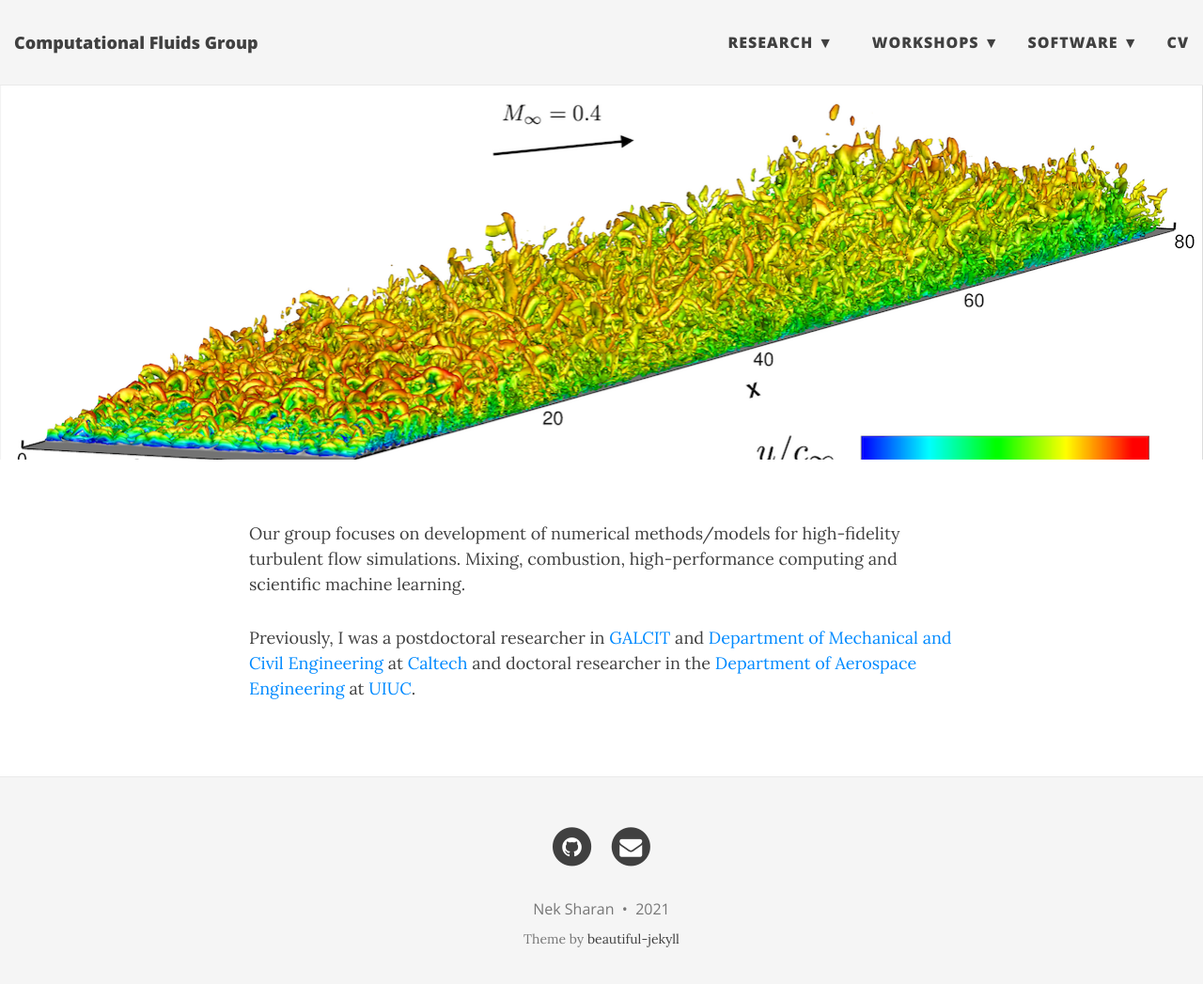
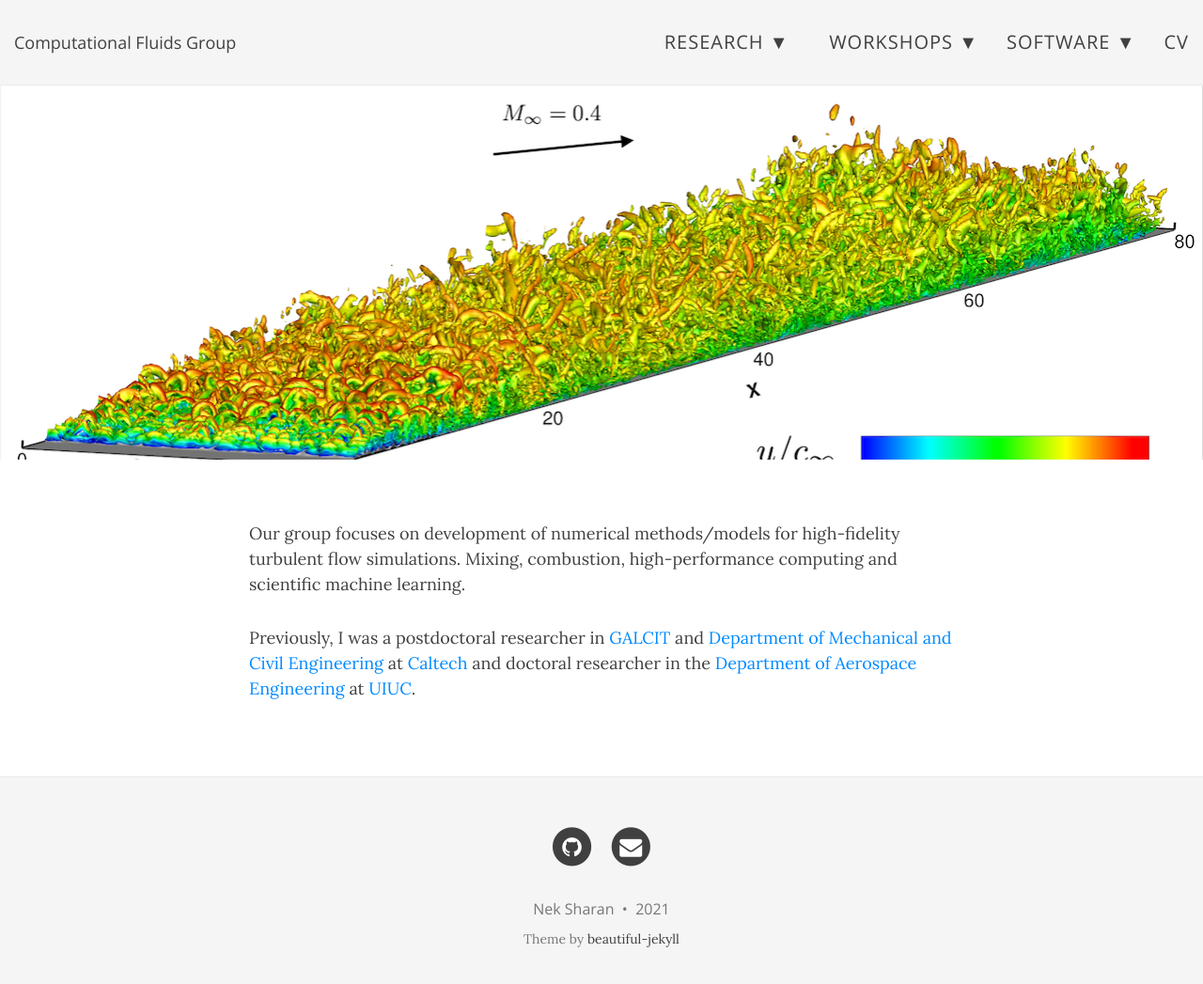
Before and after one commit to neksharan/neksharan.github.io, a Jekyll site: the page built from index.html, in a window 1280 px wide and 1060 px high. Shown: the top 1047 px of the window at 94% size. Built offline with Jekyll 4.4.1, drawn with Linux system fonts in a browser that asks for light colours; nearby versions of some CDN libraries; the list of posts is cut into pages by our own code.

Commit message:
Change font

```diff
--- a/css/main.css
+++ b/css/main.css
@@ -122,13 +122,13 @@ img {
 
 .navbar-custom .nav li a {
   text-transform: uppercase;
-  font-size: 16px;
+  font-size: 20px;
   letter-spacing: 1px;
 }
 
 .navbar-custom .navbar-brand,
 .navbar-custom .nav li a {
-  font-weight: 800;
+  font-weight: 400;
   color: #404040;
 }
 
@@ -482,7 +482,7 @@ footer .theme-by {
 }
 .intro-header .page-heading h1 {
   margin-top: 0;
-  font-size: 50px;
+  font-size: 80px;
 }
 .intro-header .post-heading h1 {
   margin-top: 0;
```
